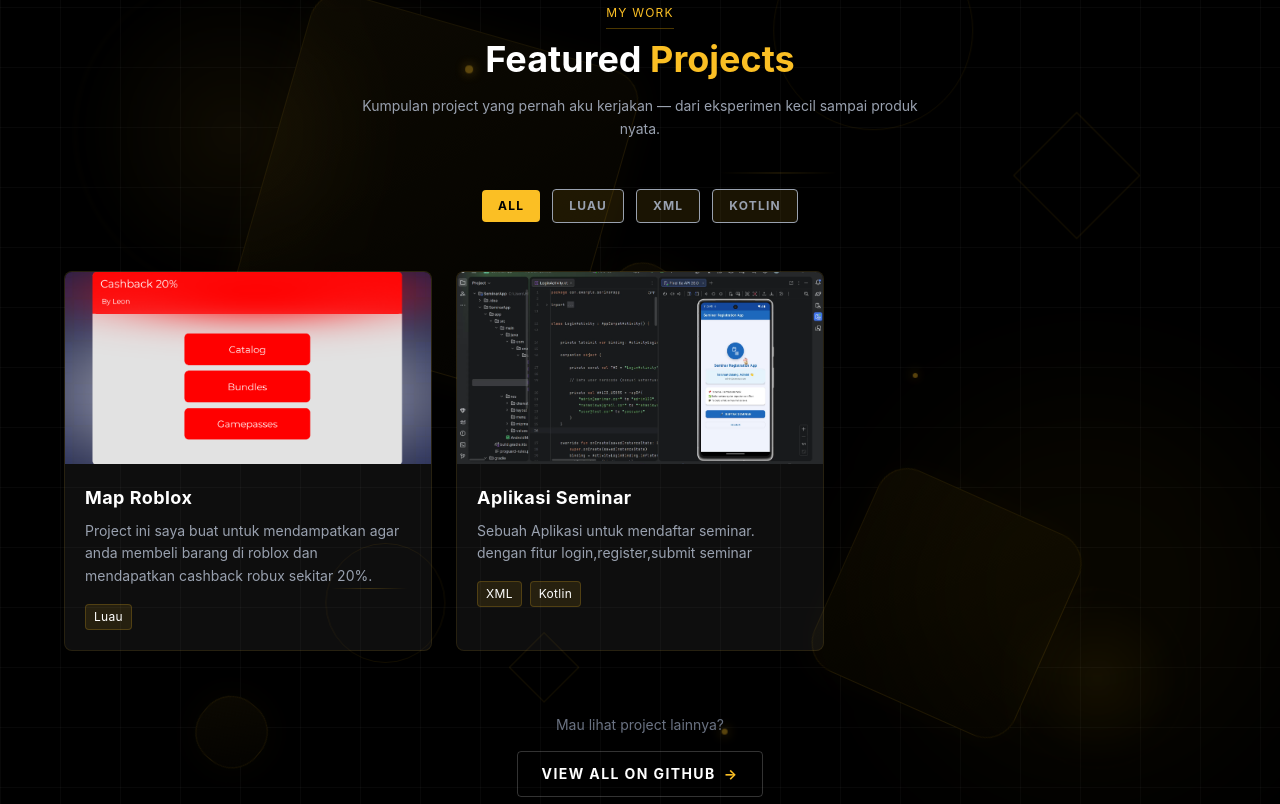
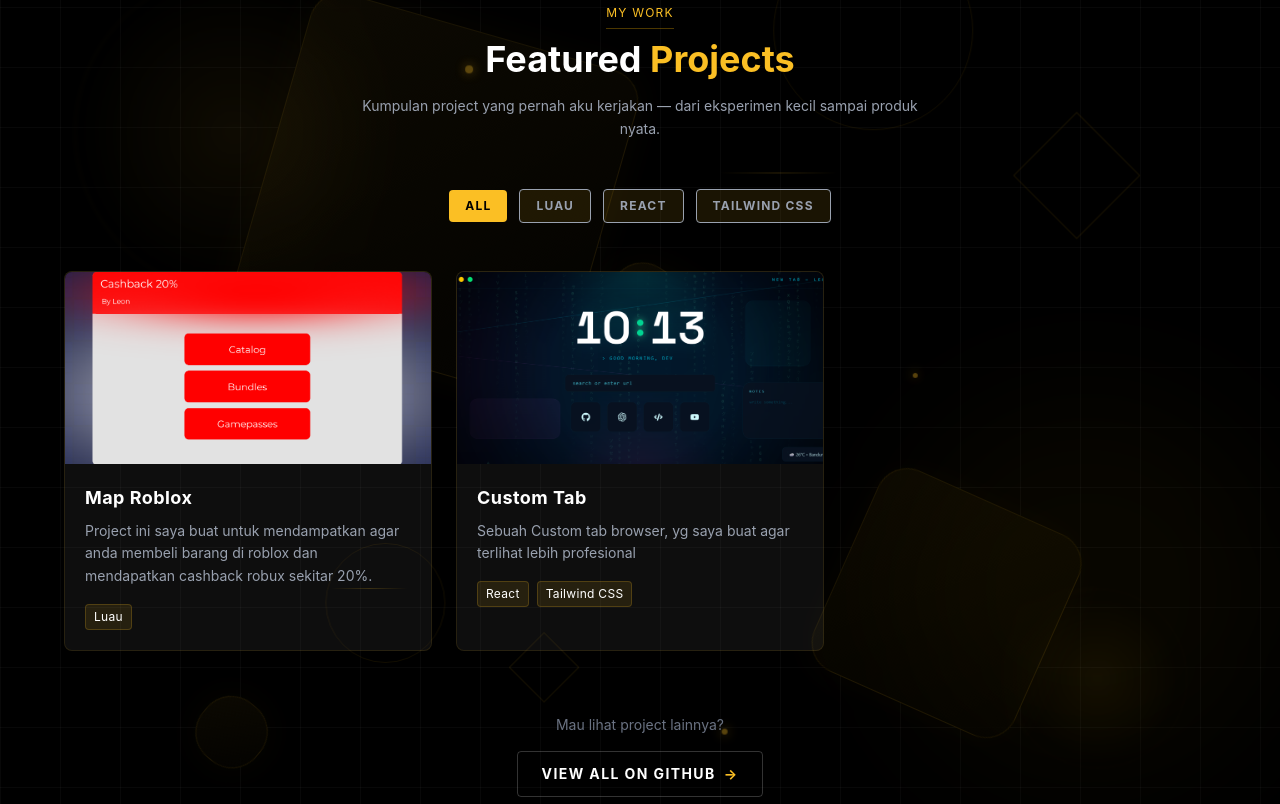
Before and after one commit to leonx24/LeonThings, a React (Vite) app: page / in a window 1280 px wide. Shown: the part 2615-3419 px from the top of the page. Built offline with nearby package versions, Linux system fonts and the light colour scheme.

Commit message:
revisi greetings

```diff
--- a/src/Data/project.js
+++ b/src/Data/project.js
@@ -2,6 +2,7 @@
 import LeonImage from "../assets/images/me.png";
 import RobloxImage from "../assets/images/roblox.png";
 import SeminarImage from "../assets/images/seminar.png";
+import TabImage from "../assets/images/customtab.png";
 export const personalInfo = {
   name: "Affa Van Leon",
   tagline: "Web & UI Developer",
@@ -41,13 +42,14 @@ export const projects = [
     github: "https://github.com/...",
     demo: "https://www.roblox.com/games/103008305820216/Method-20-Cashback-Robux",
   },
+
   {
     id: 2,
-    title: "Aplikasi Seminar",
-    description: "Sebuah Aplikasi untuk mendaftar seminar. dengan fitur login,register,submit seminar",
-    tags: ["XML", "Kotlin"],
-    image: SeminarImage,
-    github: "https://github.com/affaririzkyf/UTS_Mobile1.git",
-    demo: null,
+    title: "Custom Tab",
+    description: "Sebuah Custom tab browser, yg saya buat agar terlihat lebih profesional",
+    tags: ["React", "Tailwind CSS"],
+    image: TabImage,
+    github: "https://github.com/affaririzkyf/custom-tab.git",
+    demo: "https://custom-tab-ten.vercel.app",
   },
 ];
--- a/src/pages/Home.jsx
+++ b/src/pages/Home.jsx
@@ -94,7 +94,7 @@ const AboutSection = () => {
           <div className="relative w-72 h-72 md:w-80 md:h-80">
 
             {/* Border dekorasi */}
-            <div className="absolute -inset-3 border border-amber-400/20 rounded-lg rotate-3" />
+            <div className="absolute -inset-3 border border-[rgb(var(--primary))]/20 rounded-lg rotate-3" />
             <div className="absolute -inset-3 border border-white/5 rounded-lg -rotate-3" />
 
             {/* Foto atau placeholder */}
```
Also changed, not shown: src/assets/images/customtab.png (added).
